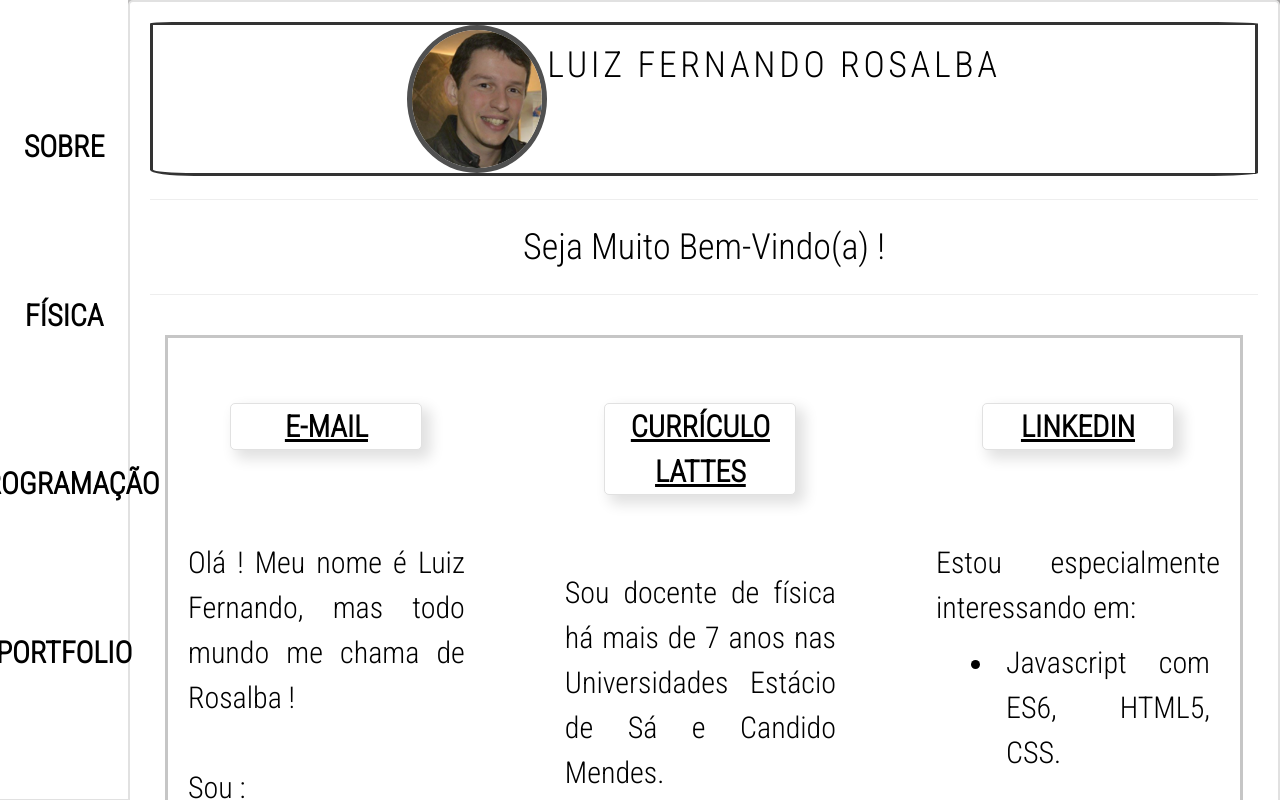
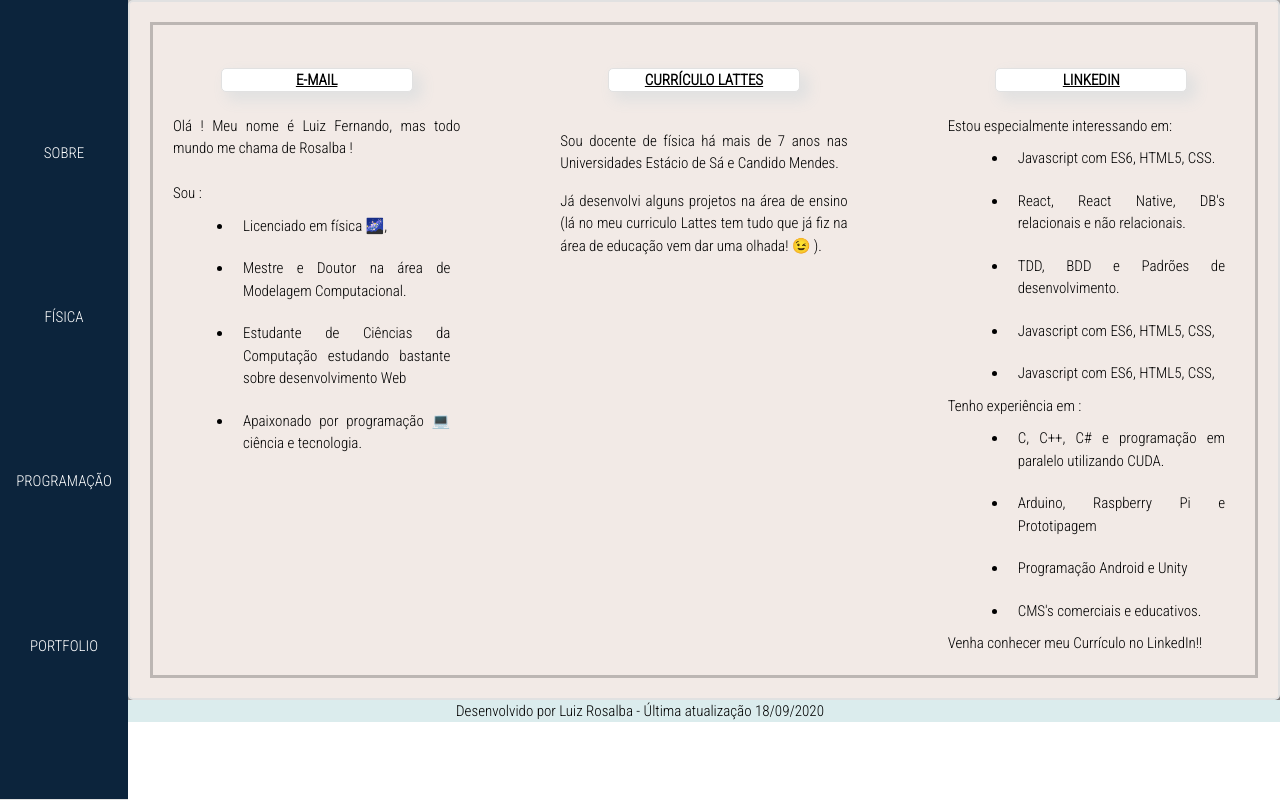
Before and after one commit to luizrosalba/react_hp, a React (Create React App) app in the folder hp-app/: page / in a window 1280 px wide. Shown: the top 800 px of the page. Built offline with nearby package versions, Linux system fonts and the light colour scheme.

Commit message:
falta acertar os tamanhos de fonte

```diff
--- a/hp-app/src/App.css
+++ b/hp-app/src/App.css
@@ -18,7 +18,6 @@ body {
 
 
 
-
 h1, h2, h3, h4, h5, h6 {
   font-family: 'Roboto Condensed', sans-serif;
 }
@@ -36,30 +35,29 @@ h1, h2, h3, h4, h5, h6 {
 }
 
 
-
 .Menu a{
   text-decoration: none;
   columns: #000000;
   color: #000000;
   text-transform: uppercase;
-  font-weight: bold;
+  font-weight: 500;
   font-family: 'Roboto Condensed', sans-serif;
+  color: #FFFFFF;
 }
 
 .container-corpo{
-  display: block;
   border: 2px solid #e1e1e1;
   align-items: top;
   text-align: justify;
   grid-template-columns: 140px 1fr;
   grid-row-gap: 10px;
   grid-column-gap: 20px;
+  width: 90vw;
   margin-left: 10vw;
-  width: 90vw;
   height: 100%;
-  padding: 20px;
+  padding: 5px;
   border-radius: 5px;
-  background-color:  #FFFFFF ;  /*corpo*/
+  background-color: #F2EAE6 ;  /*corpo*/
   box-shadow: 3px 3px 14px 2px #383434;
   /* z-index: 1; */
 
@@ -87,12 +85,10 @@ h1, h2, h3, h4, h5, h6 {
 
 
 .Menu {
-  color: white;
-  background-color: rgb(255, 255, 255);
+  background-color: #0C243C;
   display: block;
-  font-size: 2.0em;
+  /* font-size: 1.5em; */
   position: fixed;
-
   font-weight: bold;
   z-index: 100;
 }
@@ -128,7 +124,7 @@ p a{
 
 
 .title_page{
-  font-size: calc(10px + 3vmin);
+  /* font-size: calc(10px + 3vmin); */
   display: grid;
   align-items: center;
   text-align: left;
@@ -140,7 +136,7 @@ p a{
 
 .container{
   display:flex;
-  font-size: calc(10px + 2vmin);
+  /* font-size: calc(10px + 2vmin); */
 
   flex-direction: column;
   text-align: justify;
@@ -175,17 +171,18 @@ p a{
   align-items: center;
 }
 
+.center-text{
+  justify-content: center;
+}
 
 .container-foto-git{
   display: flex;
   flex-direction: row;
-  justify-content: center;
-  border:none;
+  justify-content: left;
 }
 
 
 .texto_secao{
-  font-size: 24px;
   letter-spacing: 0;
   line-height: 1.7;
   -webkit-hyphens: auto; /**Chrome/Android**/
@@ -193,15 +190,11 @@ p a{
   -ms-hyphens: auto; /**Edge**/
   hyphens: auto; /**Outros**/
   width: 100%;
-
-
 }
 
 div.texto_secao{
-
   display: inline-block;
   border: 3px solid #333333;
-  font-size: 2.5rem;
   border-radius: 2% 6% 5% 4% / 1% 1% 2% 4%;
   text-transform: uppercase;
   letter-spacing: 0.2ch;
@@ -215,7 +208,7 @@ div.texto_secao{
 }
 .texto_secao a{
   text-decoration: none;
-  font-size: 30px;
+  /* font-size: 18px;   */
   margin-top: 2px;
   color: rgb(29, 146, 192);
 
@@ -265,10 +258,7 @@ font-weight: 800;
 .texto-sobre{
   display:flex;
   flex-direction: column;
-  font-size: 24px;
-  margin-top:20px;
   margin-bottom:30px;
-
   padding: 10px;
   margin: 5px;
 }
@@ -278,7 +268,7 @@ font-weight: 800;
 .links{
   display:flex;
   flex-direction: column;
-  font-size: 24px;
+  /* font-size: 16px; */
   margin-top:20px;
   margin-bottom:30px;
   text-align: center;
@@ -291,7 +281,7 @@ font-weight: 800;
 }
 
 .post_text{
-  font-size: calc(10px + 2vmin);
+  /* font-size: calc(10px + 2vmin); */
   margin-bottom : 15px;
   margin-top : 15px;
   font-family: Verdana,Arial;
@@ -312,7 +302,7 @@ ul{
 
 .App-footer div{
   text-align: center;
-  font-size: x-large;
+  /* font-size: x-large; */
   font-family: 'Roboto Condensed', sans-serif;
   background-color:rgb(219, 236, 237); /*fundo*/
 
@@ -343,13 +333,13 @@ grid-template-columns: 1fr;
     width: 60%;
   }
   .links a{
-    font-size: 16px;
+    /* font-size: 16px; */
     padding-top: 6px;
     padding-bottom: 6px;
   }
   .texto_secao {
     text-decoration: none;
-    font-size: 20px;
+    /* font-size: 20px;   */
     line-height: 1.2;
     text-align: justify;
     padding-bottom: 10px;
@@ -357,21 +347,21 @@ grid-template-columns: 1fr;
   }
   .texto_secao a{
     text-decoration: none;
-    font-size: 16px;
+    /* font-size: 16px;   */
   }
   .texto_secao h2{
     text-decoration: none;
-    font-size: 30px;
+    /* font-size: 30px;   */
   }
   .Contato a{
     padding: 10px;
-    font-size: 24px;
+    /* font-size: 24px; */
     text-decoration: none;
     width: 60vw;
 
   }
   .Menu a{
-    font-size: 20px;
+    /* font-size: 20px; */
 
   }
 
--- a/hp-app/src/pages/Fisica/index.js
+++ b/hp-app/src/pages/Fisica/index.js
@@ -14,15 +14,15 @@ const Fisica = () => {
       </div>
 
 
-      <div className="texto_secao">
-        <h1>Materiais de Física </h1>
+      <div className="texto_secao"> Materiais de Física
+
 
         </div>
           <div className="title_page">  Física 1</div>
 
             <p className="links ">
               <hr></hr>
-              <h2><center><a href = "https://www.youtube.com/user/luizorosalba" target= "_blank" rel="noopener noreferrer" > Conheça meu canal no YouTube criado para ajudar estudantes a resolver exercícios de física.   </a>  </center>  </h2>
+              <a href = "https://www.youtube.com/user/luizorosalba" target= "_blank" rel="noopener noreferrer" > Conheça meu canal no YouTube criado para ajudar estudantes a resolver exercícios de física.   </a>
               <hr></hr>
               <br></br>
               <div className="colunas-fisica">
--- a/hp-app/src/pages/Grafico/index.js
+++ b/hp-app/src/pages/Grafico/index.js
@@ -21,7 +21,7 @@ const TextoEGrafico = () => {
             </a>
         </div>
        <div className="texto_secao">
-           <h1> Gráficos e Estatística </h1>
+       Gráficos e Estatística
 
         </div>
 
--- a/hp-app/src/pages/Grafico/styles.css
+++ b/hp-app/src/pages/Grafico/styles.css
@@ -14,7 +14,7 @@
   }
 
   div.PedidoDados{
-    font-size: 1.5em;
+    /* font-size: 1.5em; */
     display: flex;
   }
 
--- a/hp-app/src/pages/Portfolio/index.js
+++ b/hp-app/src/pages/Portfolio/index.js
@@ -47,12 +47,12 @@ const Portfolio = () => {
           </a>
       </div>
       <div className="texto_secao">
-        <h1> Portfólio </h1>
+      Portfólio
       </div>
             <div></div>
             <div>
               <hr></hr>
-              <h2><center><a href = "https://codepen.io/luizrosalba/full/jOrbzpe" target= "_blank" rel="noopener noreferrer" >      Conheça meus Portfólio no CodePen </a>           </center>  </h2>
+              <a href = "https://codepen.io/luizrosalba/full/jOrbzpe" target= "_blank" rel="noopener noreferrer" >      Conheça meus Portfólio no CodePen </a>
               <hr></hr>
               <br></br>
             </div>
@@ -66,7 +66,7 @@ const Portfolio = () => {
             removeArrowOnDeviceType={["tablet", "mobile", "desktop"]}
             >
 
-            <div><img  src={cert1}  heigth= {getH()} width = {getW()} alt='logo' /> </div>
+            <div><img  src={cert1}  heigth= {200} width = {200} alt='logo' /> </div>
             <div><img  src={cert2}  heigth= {getH()} width = {getW()} alt='logo'  /> </div>
             <div><img  src={cert3}  heigth= {getH()} width = {getW()} alt='logo'  /> </div>
             <div><img  src={cert4}  heigth= {getH()} width = {getW()} alt='logo' /> </div>
--- a/hp-app/src/pages/Programacao/index.js
+++ b/hp-app/src/pages/Programacao/index.js
@@ -14,7 +14,7 @@ const Programacao = () => {
           </a>
       </div>
       <div className="texto_secao">
-        <h1> Repositórios </h1>
+      Repositórios
 
       </div>
 
@@ -23,7 +23,7 @@ const Programacao = () => {
 
             <p className="links">
               <hr></hr>
-              <h2><center><a href = "https://github.com/luizrosalba?tab=repositories" target= "_blank" rel="noopener noreferrer" >           Conheça meus repositórios no GitHub </a>  </center></h2>
+              <a href = "https://github.com/luizrosalba?tab=repositories" target= "_blank" rel="noopener noreferrer" >           Conheça meus repositórios no GitHub </a>
               <hr></hr>
               <a href = "../Grafico"                                                                    rel="noopener noreferrer" > Google Charts and React - Ferramenta gráfica para meus alunos     </a>
               <a href = "https://github.com/luizrosalba/DadosApiCriptomoedas"                               target= "_blank"  rel="noopener noreferrer" > Requisitando dados de uma API de criptomoedas    </a>
--- a/hp-app/src/pages/Sobre/index.js
+++ b/hp-app/src/pages/Sobre/index.js
@@ -6,32 +6,8 @@ const Home = () => {
   return (
       <header className="App-body">
         <div className="container-corpo">
-          <div className="container-foto-eu">
+          <div className="texto-sobre">
 
-          </div>
-            <div className="texto_secao">
-                <div className="container-foto-git">
-                  <img src={minha} className="photo" heigth="140px" width="140px" alt='luiz rosalba' />
-                  <h1>Luiz Fernando Rosalba </h1>
-                </div>
-
-
-
-            </div>
-          <div>
-
-          </div>
-            <div>
-              <hr></hr>
-                <h1><center> Seja Muito Bem-Vindo(a) ! </center>  </h1>
-                <hr></hr>
-            </div>
-          <div>
-
-          </div>
-
-          <div className="texto-sobre">
-            <h2>
               <div className="colunas-fisica">
                 <div className="Contato">
                     <br></br>
@@ -124,7 +100,6 @@ const Home = () => {
                   Venha conhecer meu Currículo no LinkedIn!!
             </div>
           </div>
-            </h2>
           </div>
 
 
```
